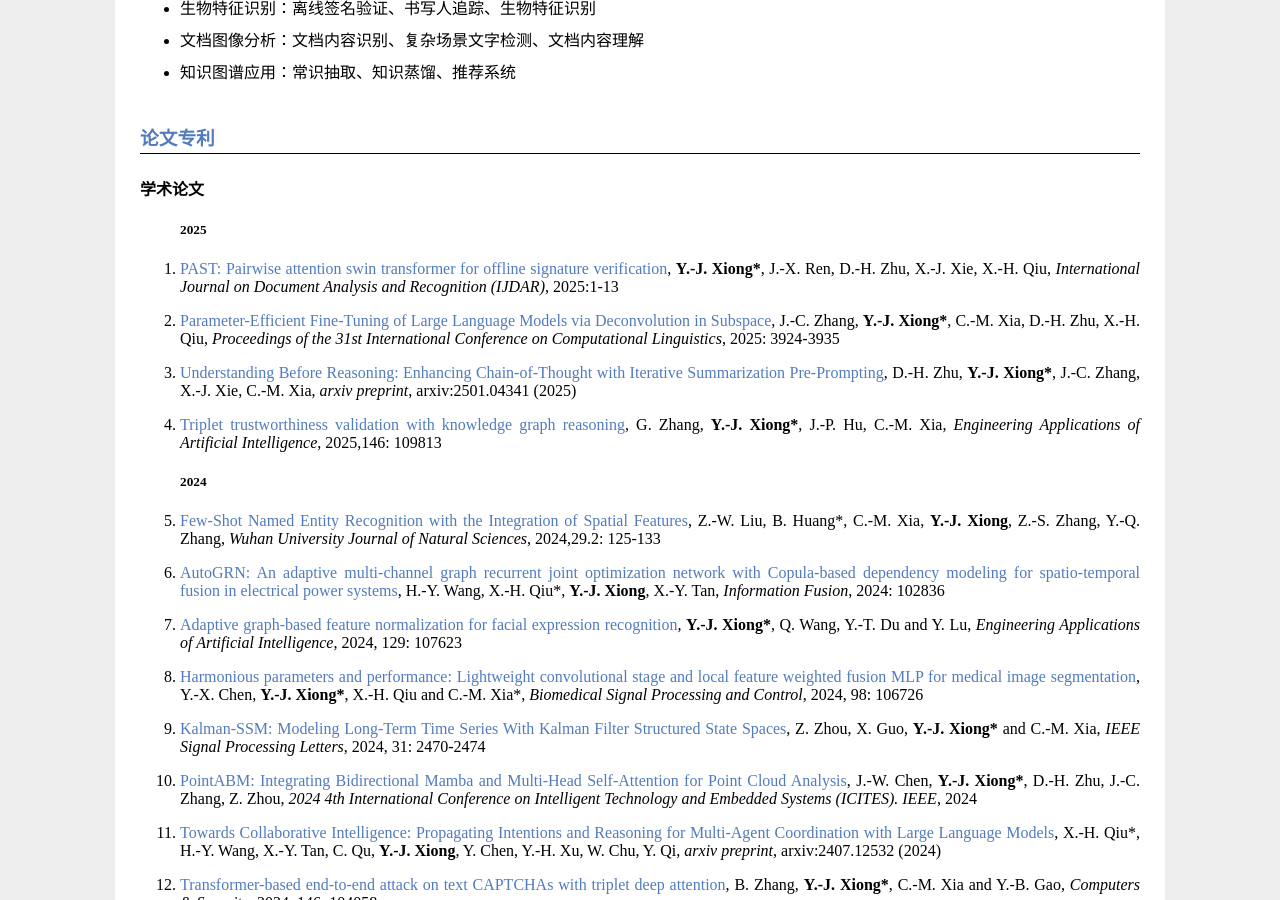
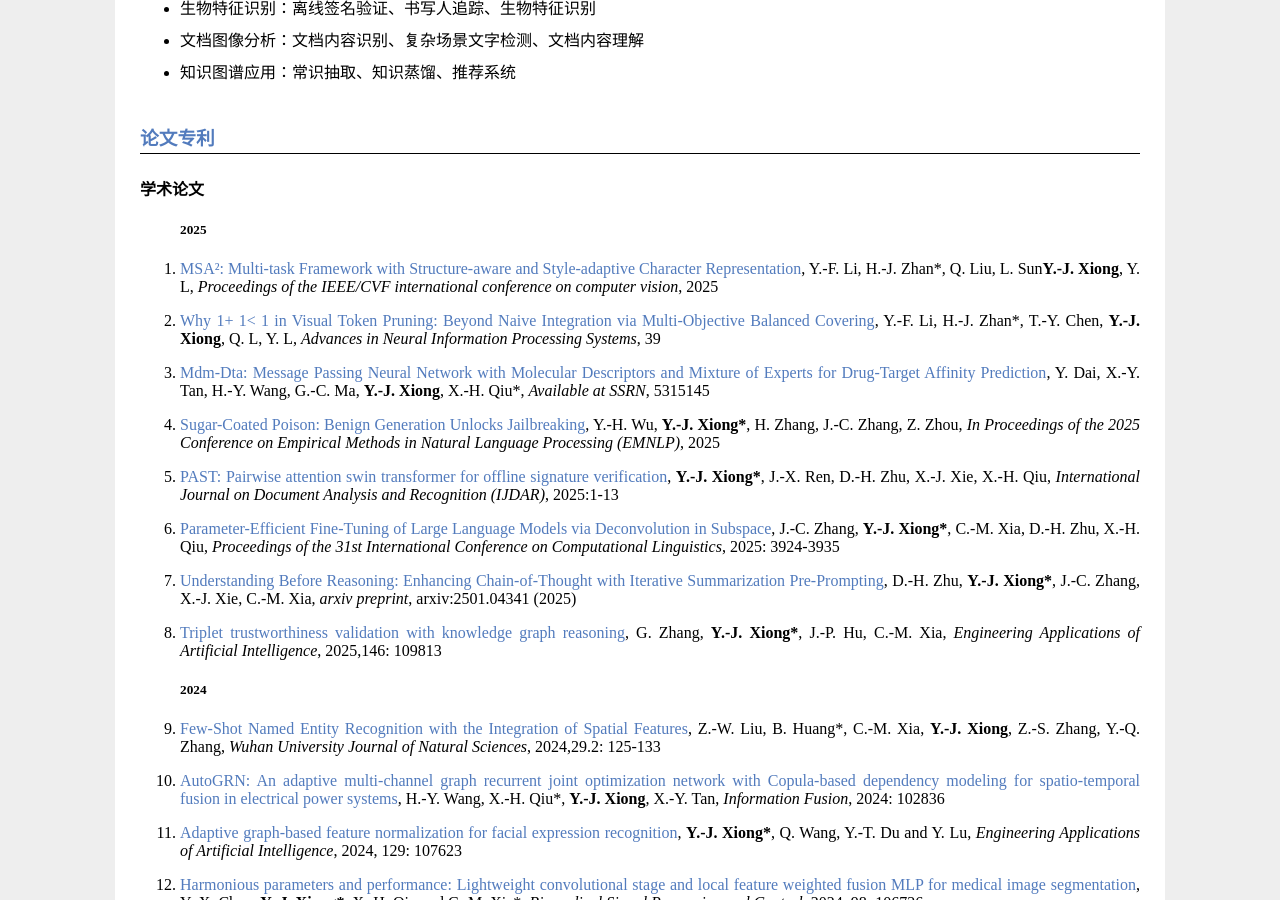
Before and after one commit to X-Lab-CN/introduce, a Jekyll site: the page introduce.html, which Jekyll copies as it is, in a window 1280 px wide and 900 px high, scrolled down 2044 px. Built offline with Jekyll 4.4.1, drawn with Linux system fonts in a browser that asks for light colours.

Commit message:
Update introduce.html

```diff
--- a/introduce.html
+++ b/introduce.html
@@ -224,6 +224,30 @@
         <h4>学术论文</h4>
         <ol>
         <h5>2025</h5>
+		<li>
+                <a href="https://github.com/LPAIS/MSA-2/tree/main">
+                    <p>MSA²: Multi-task Framework with Structure-aware and Style-adaptive Character Representation</a>,
+                Y.-F. Li, H.-J. Zhan*, Q. Liu, L. Sun<strong>Y.-J. Xiong</strong>, Y. L,
+                <em>Proceedings of the IEEE/CVF international conference on computer vision</em>, 2025</p>
+            </li>
+		<li>
+                <a href="https://arxiv.org/abs/2505.10118">
+                    <p>Why 1+ 1< 1 in Visual Token Pruning: Beyond Naive Integration via Multi-Objective Balanced Covering</a>,
+                Y.-F. Li, H.-J. Zhan*, T.-Y. Chen, <strong>Y.-J. Xiong</strong>, Q. L, Y. L,
+                <em>Advances in Neural Information Processing Systems</em>, 39</p>
+            </li>
+		<li>
+                <a href="https://papers.ssrn.com/sol3/papers.cfm?abstract_id=5315145">
+                    <p>Mdm-Dta: Message Passing Neural Network with Molecular Descriptors and Mixture of Experts for Drug-Target Affinity Prediction</a>,
+                Y. Dai, X.-Y. Tan, H.-Y. Wang, G.-C. Ma, <strong>Y.-J. Xiong</strong>, X.-H. Qiu*,
+                <em>Available at SSRN</em>, 5315145</p>
+            </li>
+		<li>
+                <a href="https://arxiv.org/abs/2504.05652">
+                    <p>Sugar-Coated Poison: Benign Generation Unlocks Jailbreaking</a>,
+                Y.-H. Wu, <strong>Y.-J. Xiong*</strong>, H. Zhang, J.-C. Zhang, Z. Zhou,
+                <em>In Proceedings of the 2025 Conference on Empirical Methods in Natural Language Processing (EMNLP)</em>, 2025</p>
+            </li>
 		<li>
                 <a href="https://link.springer.com/article/10.1007/s10032-025-00537-7">
                     <p>PAST: Pairwise attention swin transformer for offline signature verification</a>,
```
